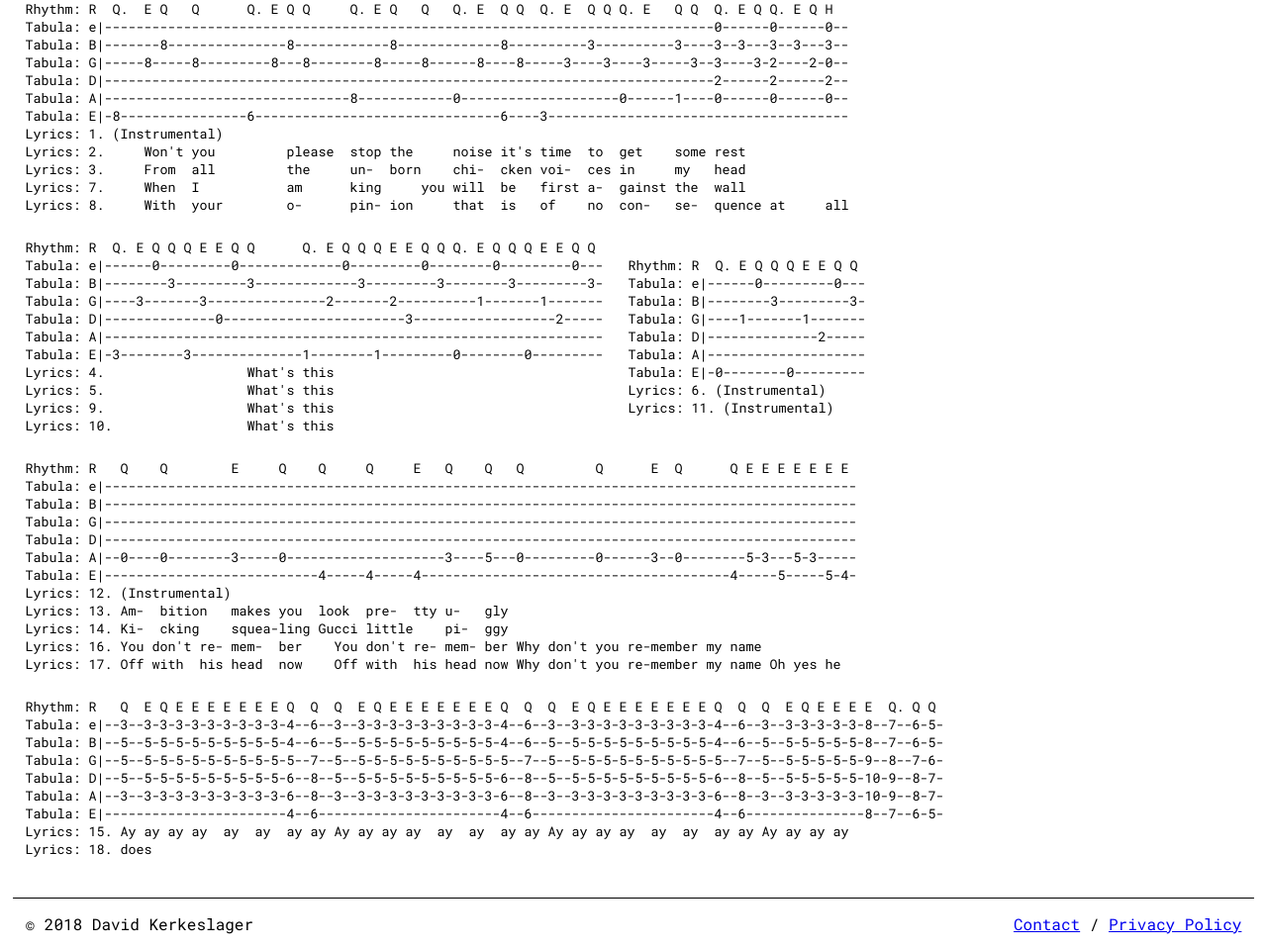
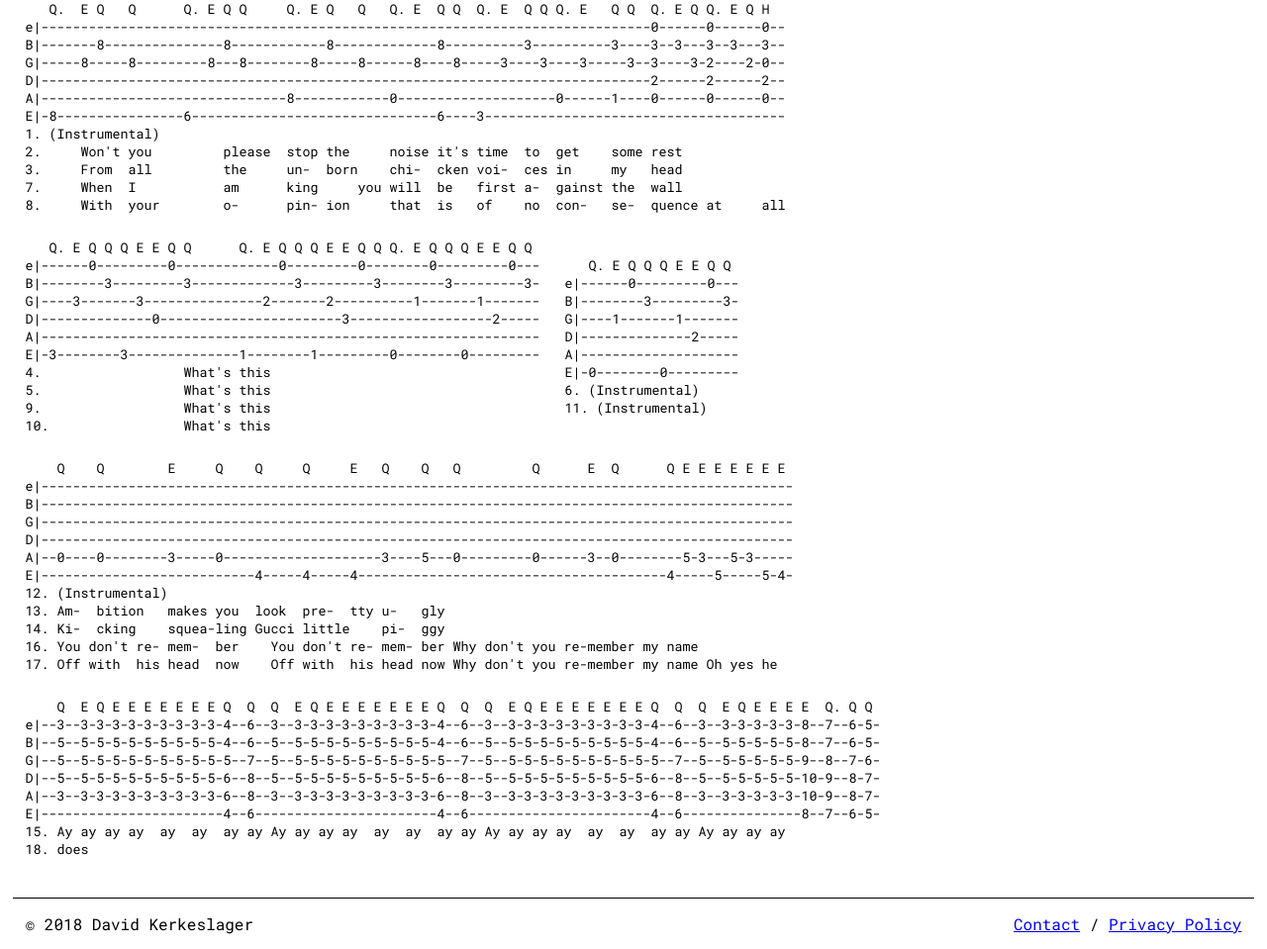
Before and after one commit to kerkeslager/guitartabs, a Django app: page /tabs/example/ in a window 1280 px wide. Shown: the part 154-1113 px from the top of the page at 99% size. Run offline with Django 3.2, Linux system fonts and the light colour scheme.

Commit message:
Render notes in rhythm line separatedly

```diff
--- a/tabs/rendering.py
+++ b/tabs/rendering.py
@@ -41,14 +41,32 @@ def whitespace_row_parser(index, lines):
 
     return failure
 
+RhythmNote = collections.namedtuple(
+    'RhythmNote',
+    (
+        'prespace',
+        'note',
+        'dotted',
+    ),
+)
+
 RHYTHM_LINE_MATCHER = re.compile(r'R(\s*[WHQEST]\.?)*\s*').fullmatch
+RHYTHM_NOTE_MATCHER = re.compile(r'(R?\s*)([WHQEST])(\.?)').finditer
 def rhythm_parser(index, lines):
     failure = (False, index, None)
 
     match = RHYTHM_LINE_MATCHER(lines[index])
 
     if match:
-        return True, index + 1, lines[index]
+        notes = []
+        for match in RHYTHM_NOTE_MATCHER(lines[index]):
+            notes.append(RhythmNote(
+                prespace=len(match.group(1)) * ' ',
+                note=match.group(2),
+                dotted=len(match.group(3)) > 0,
+            ))
+
+        return True, index + 1, notes
 
     return failure
 
--- a/tabs/static/tabs/tab.css
+++ b/tabs/static/tabs/tab.css
@@ -15,6 +15,20 @@ section.rendered-tab .row {
   margin: 0 25px 25px 0;
 }
 
-section.rendered-tab .line {
+section.rendered-tab .tabulature.line,
+section.rendered-tab .chords.line,
+section.rendered-tab .lyrics.line {
   white-space: pre;
 }
+
+section.rendered-tab .rhythm.line {
+  display: flex;
+  flex-direction: row;
+  flex-wrap: nowrap;
+  justify-content: flex-start;
+  align-items: center;
+}
+
+section.rendered-tab .rhythm.line .note {
+  white-space: pre;
+}
--- a/tabs/templates/tabs/tab.html
+++ b/tabs/templates/tabs/tab.html
@@ -1,16 +1,20 @@
 {% for row in tab.rows %}
 <section class='row'>
   {% if row.rhythm %}
-  <section class='rhythm line'>Rhythm: {{ row.rhythm }}</section>
+  <section class='rhythm line'>
+    {% for note in row.rhythm %}
+    <section class='note'>{{ note.prespace }}{{ note.note }}{% if note.dotted %}.{% endif %}</section>
+    {% endfor %}
+  </section>
   {% endif %}
   {% for tabulature in row.tabulature %}
-  <section class='tabulature line'>Tabula: {{ tabulature }}</section>
+  <section class='tabulature line'>{{ tabulature }}</section>
   {% endfor %}
   {% if row.chords %}
-  <section class='chords line'>Chords: {{ row.chords }}</section>
+  <section class='chords line'>{{ row.chords }}</section>
   {% endif %}
   {% for lyric in row.lyrics %}
-  <section class='lyrics line'>Lyrics: {{ lyric }}</section>
+  <section class='lyrics line'>{{ lyric }}</section>
   {% endfor %}
 </section>
 {% endfor %}
```
